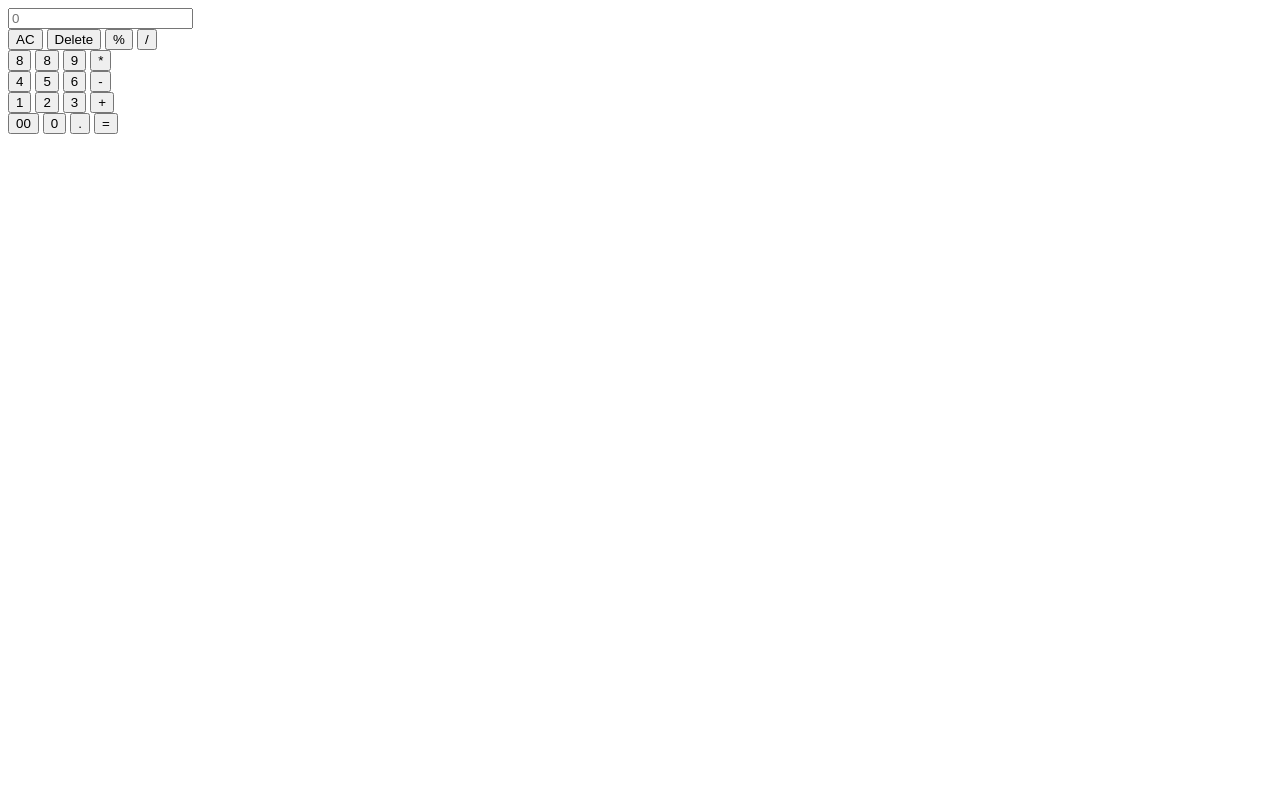
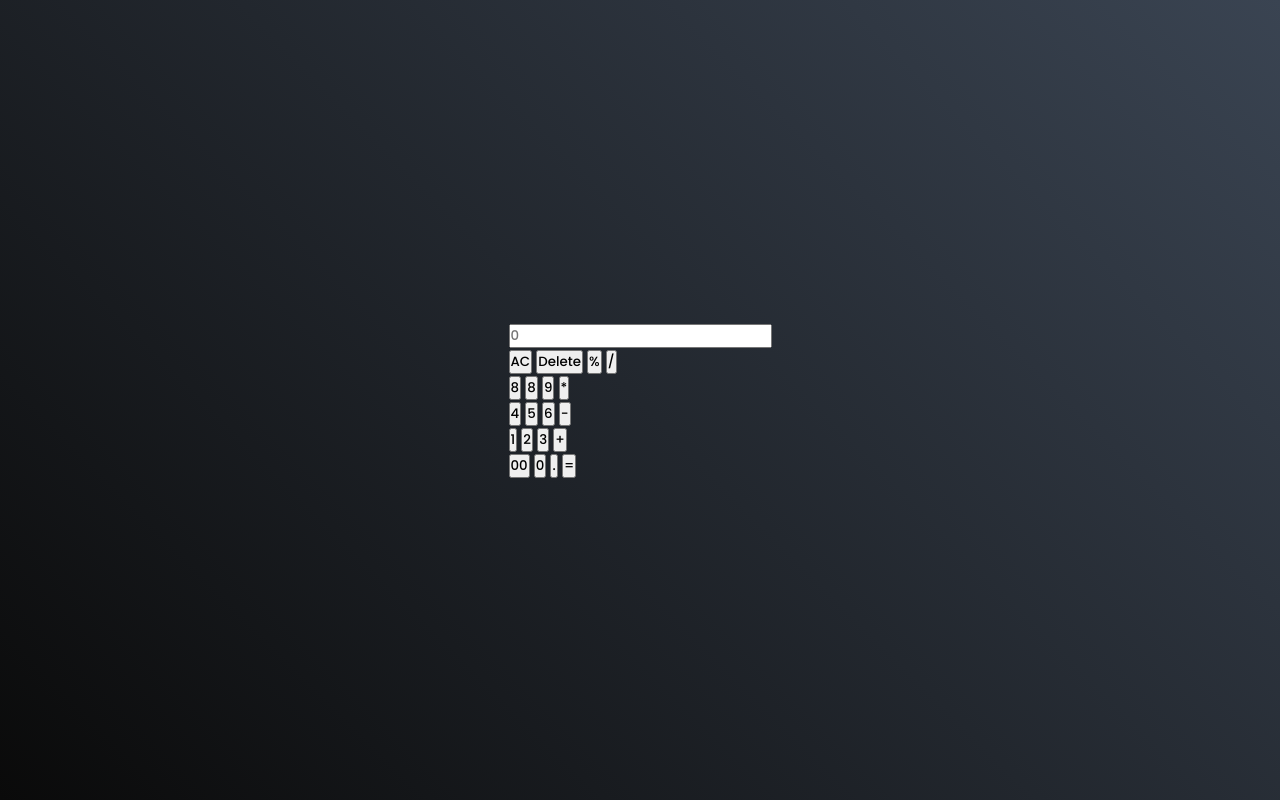
Before and after one commit to galymsakitzhan/31github3, a plain HTML site: page index.html in a window 1280 px wide. Drawn offline with Linux system fonts and the light colour scheme.

Commit message:
20% calculator

```diff
--- a/index.html
+++ b/index.html
@@ -3,6 +3,7 @@
 <head>
     <meta charset="UTF-8">
     <meta name="viewport" content="width=device-width, initial-scale=1.0">
+    <link rel="stylesheet" href="style.css">
     <title>Calculator</title>
 </head>
 <body>
--- a/style.css
+++ b/style.css
@@ -0,0 +1,18 @@
+@import url('https://fonts.googleapis.com/css2?family=Poppins:wght@500&display=swap');
+
+*{
+    margin: 0;
+    padding: 0;
+    box-sizing: border-box;
+    font-family: 'Poppins', sans-serif;
+}
+
+
+body{
+    width: 100%;
+    height: 100vh;
+    display: flex;
+    justify-content: center;
+    align-items: center;
+    background: linear-gradient(45deg, #0a0a0a, #3a4452);
+}
```
